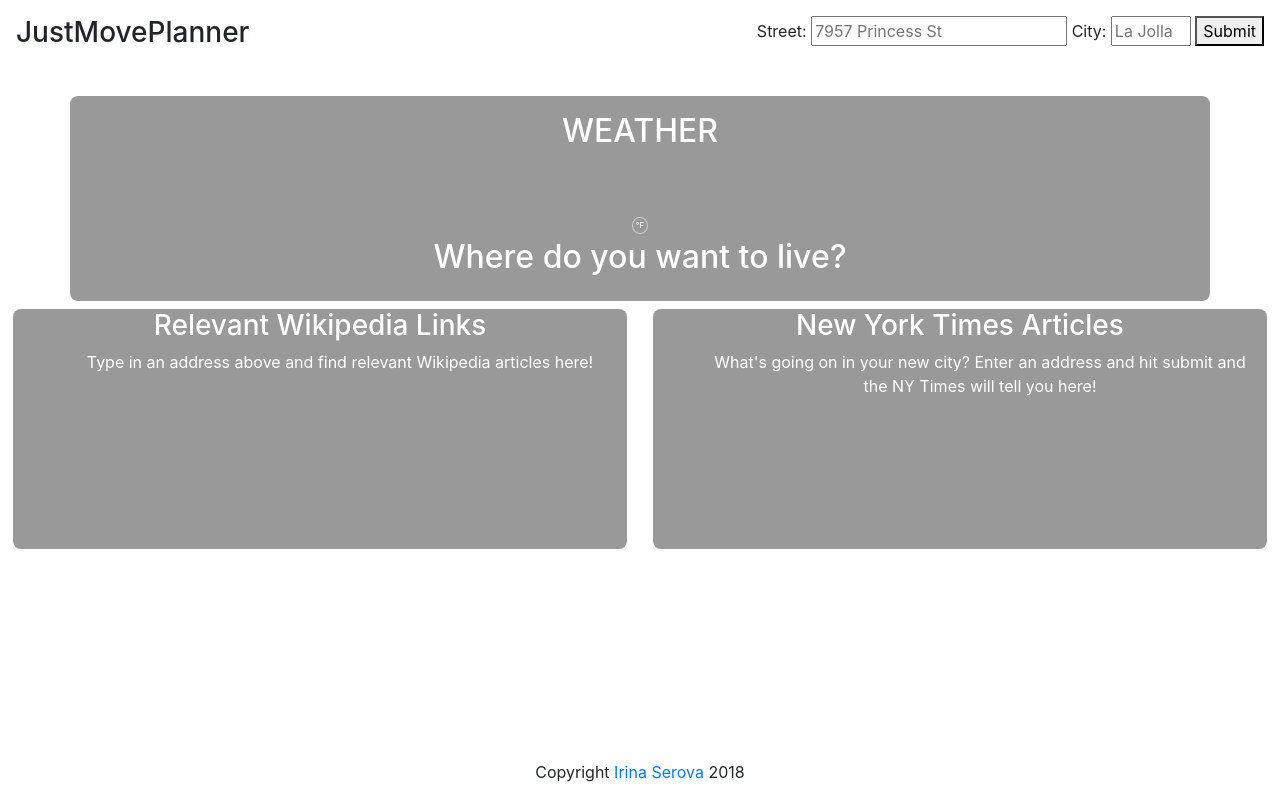
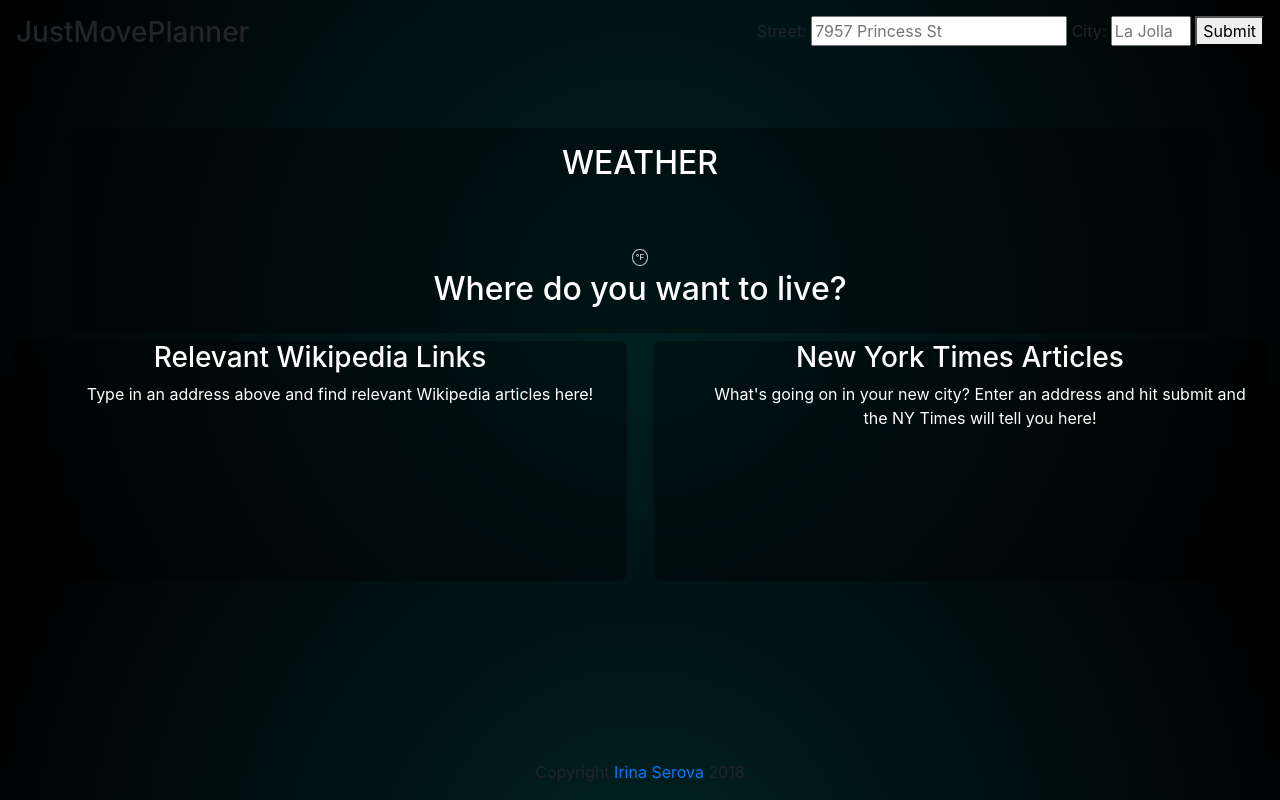
Before and after one commit to IrinaSerova/JustMovePlanner, a plain HTML site: page index.html in a window 1280 px wide. Drawn offline with nearby package versions, Linux system fonts and the light colour scheme.

Commit message:
styling added

```diff
--- a/css/style.css
+++ b/css/style.css
@@ -3,6 +3,11 @@
 	Fonts and Main Styles
 ****************************
 ***************************/
+
+body,
+header {
+	background-image: radial-gradient(circle, rgb(0, 34, 35), black);
+}
 
 input#city {
 	max-width: 5em;
@@ -39,7 +44,7 @@ header {
 	background: rgba(0, 0, 0, 0.4);
 	color: #fff;
 	border-radius: 0.5em;
-	margin-top: 2em;
+	margin-top: 4em;
 }
 
 
@@ -119,16 +124,9 @@ header {
 ***************************/
 
 @media (max-width: 768px) {
-	/*
 	#weather-frame {
 		margin-top: 2em;
 	}
-*/
-	/*
-	.col-md-6 {
-	max-width: 48%;
-}
-*/
 }
 
 @media (max-width: 576px) {
```
